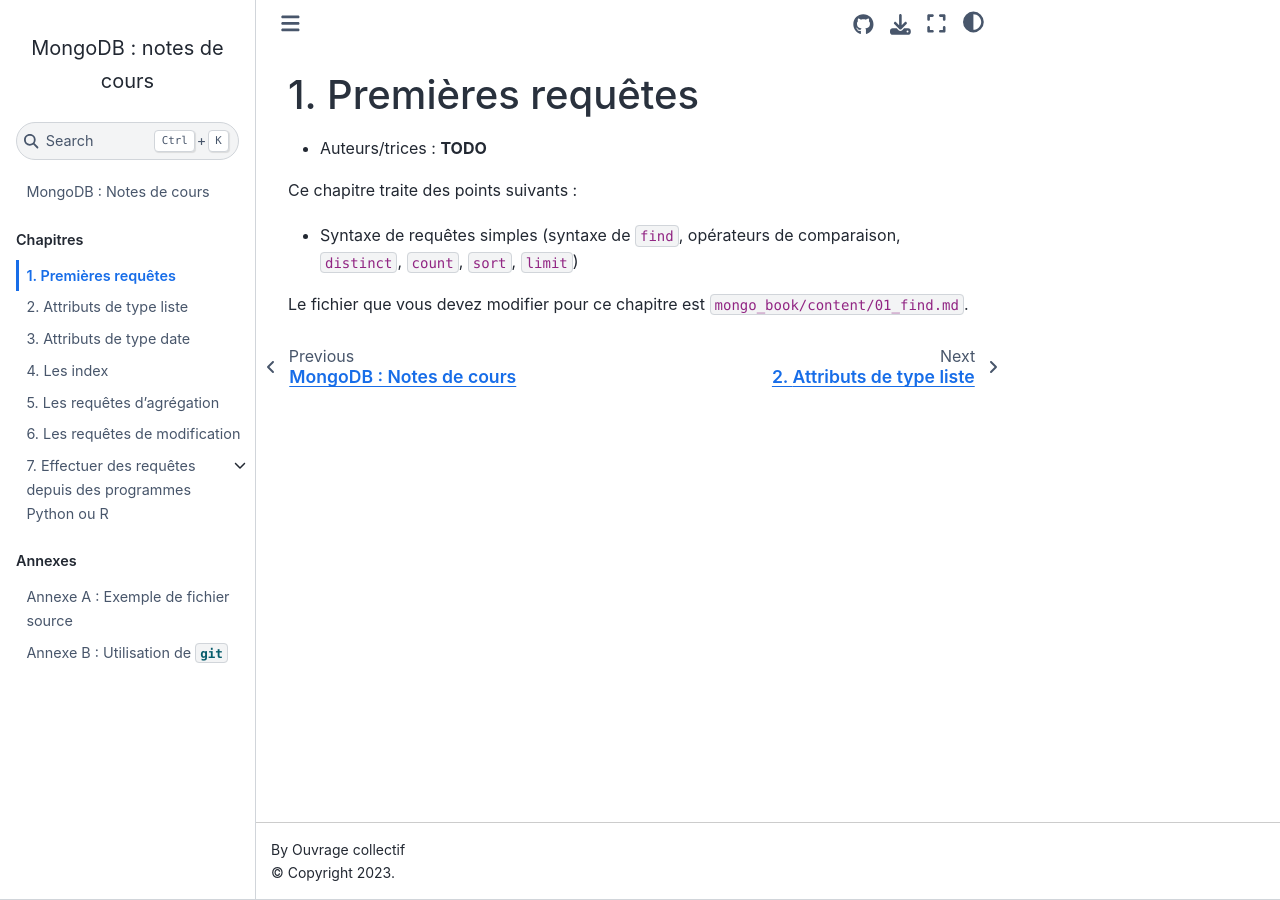
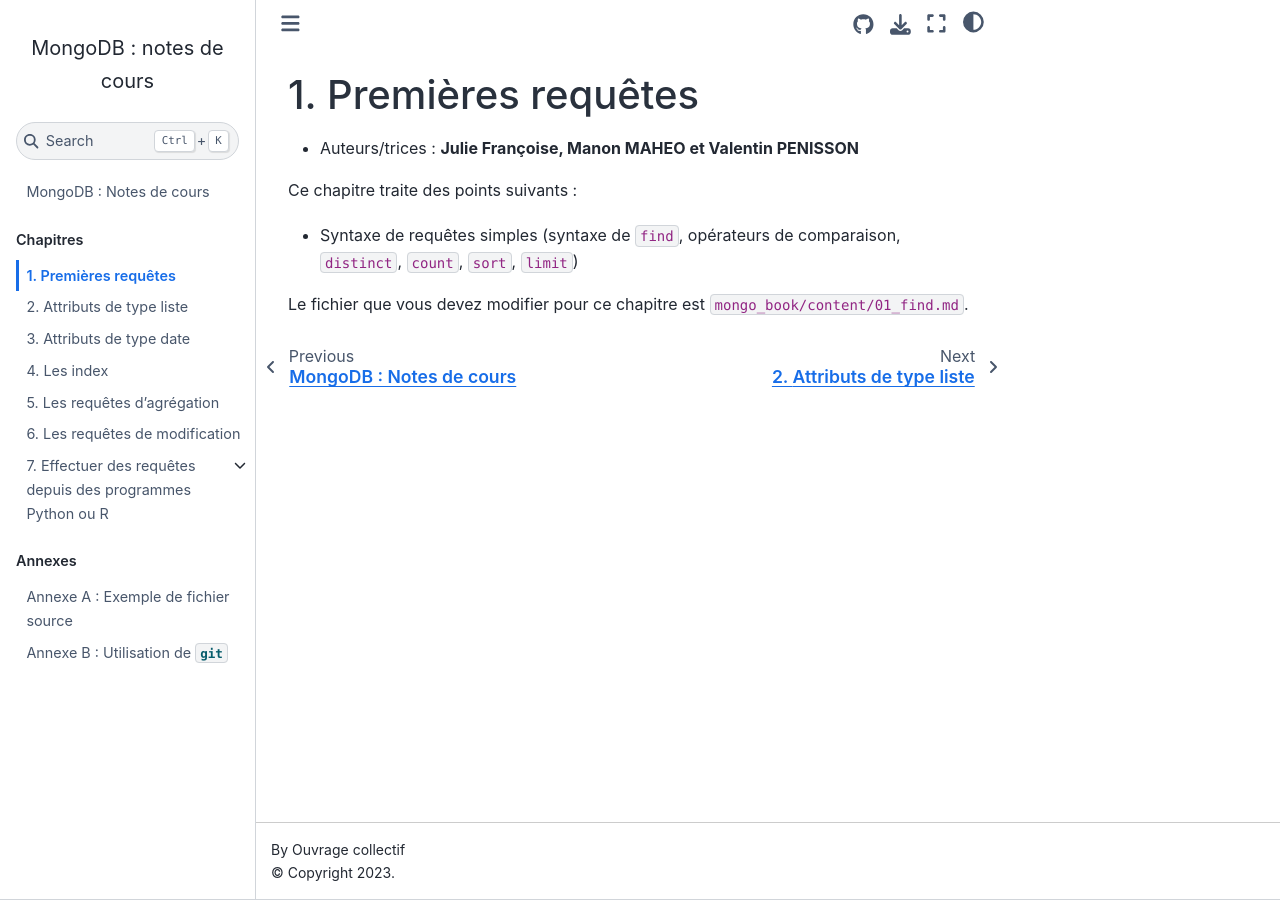
Before and after one commit to rtavenar/mongo_book, a Jupyter Book: the page built from content/01_find.md, in a window 1280 px wide. Built offline with Jupyter Book 1.0.4 settings and Sphinx 7.4.7 and the Sphinx Book theme 1.1.4, drawn with Linux system fonts in a browser that asks for light colours.

Commit message:
Noms des auteurs/autrices

```diff
--- a/content/01_find.md
+++ b/content/01_find.md
@@ -15,7 +15,7 @@
 
 # Premières requêtes
 
-* Auteurs/trices : **TODO**
+* Auteurs/trices : **Julie Françoise, Manon MAHEO et Valentin PENISSON**
 
 Ce chapitre traite des points suivants :
 * Syntaxe de requêtes simples (syntaxe de `find`, opérateurs de comparaison, `distinct`, `count`, `sort`, `limit`)
```
